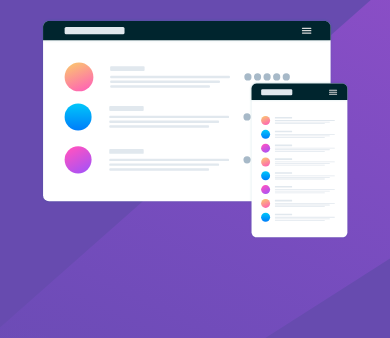
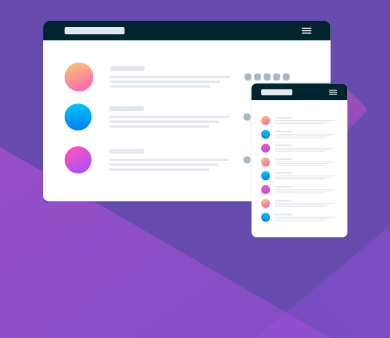
Before and after one commit to Guilherme-Sa-1/quest-html-css, a plain HTML site: page index.html in a window 390 px wide. Shown: the part 104-442 px from the top of the page. Drawn offline with nearby package versions, Linux system fonts and the light colour scheme.

Commit message:
Alterei o background-image para o mobile

```diff
--- a/src/css/style.css
+++ b/src/css/style.css
@@ -101,6 +101,10 @@ body {
 }
 
 @media (max-width: 768px) {
+
+    body{
+        background-image: url(../images/bg-mobile.svg);
+    }
     .main {
         width: 100%;
         text-align: center;
```
